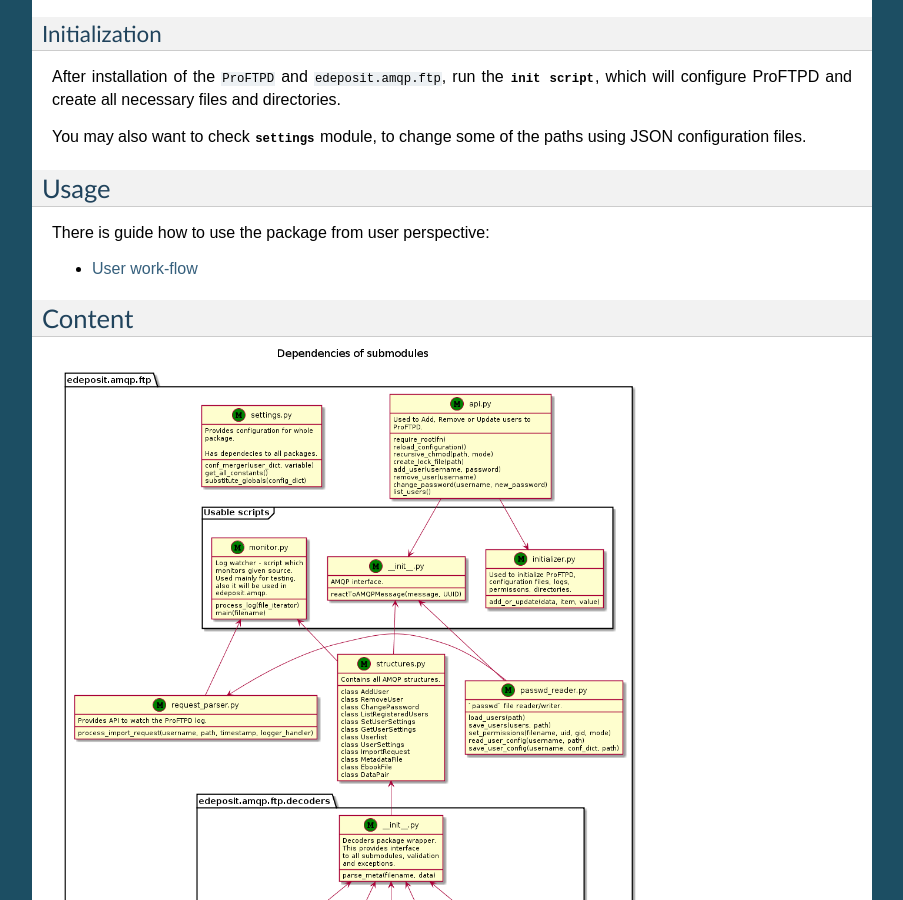
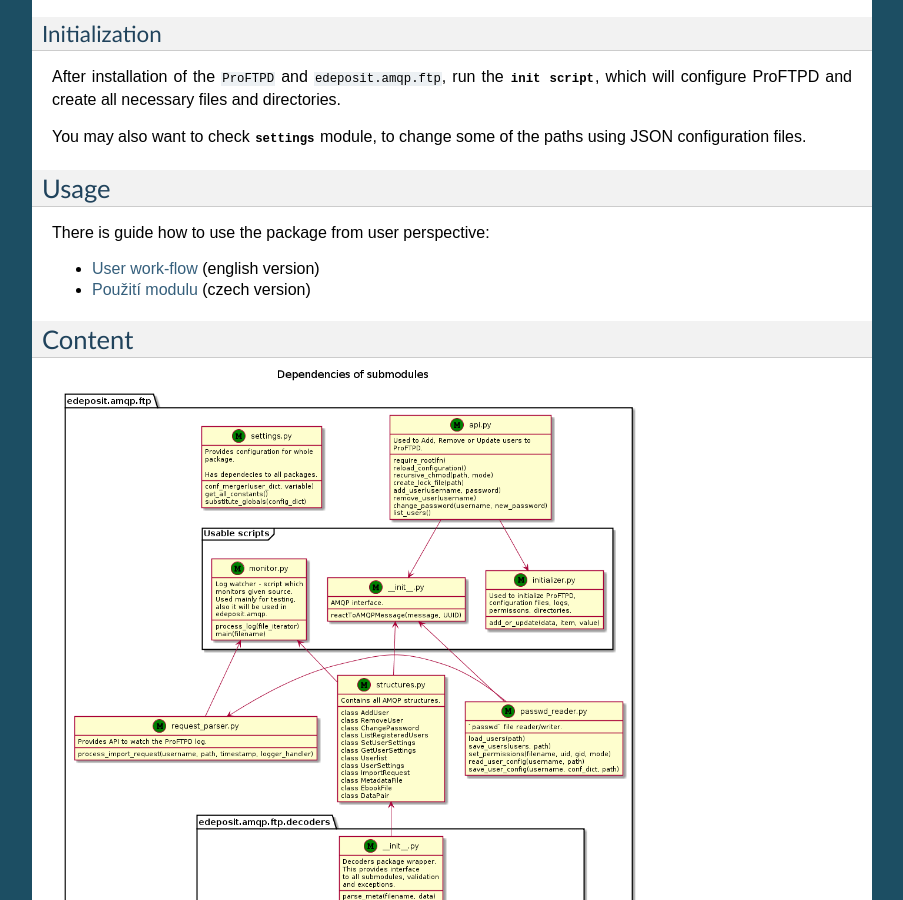
Before and after one commit to edeposit/edeposit.amqp.ftp, a Sphinx documentation site: the page built from docs/index.rst, in a window 1280 px wide and 900 px high, scrolled down 529 px. Shown: the whole window, without its empty margins (198-1101 px from the left). Built offline with Sphinx 7.4.7, drawn with Linux system fonts in a browser that asks for light colours.

Commit message:
Link to Czech document added to index.

```diff
--- a/docs/index.rst
+++ b/docs/index.rst
@@ -43,7 +43,8 @@ Usage
 -----
 There is guide how to use the package from user perspective:
 
-- :doc:`/workflow/workflow`
+- :doc:`/workflow/workflow` (english version)
+- :doc:`/workflow/pouziti` (czech version)
 
 Content
 -------
```
